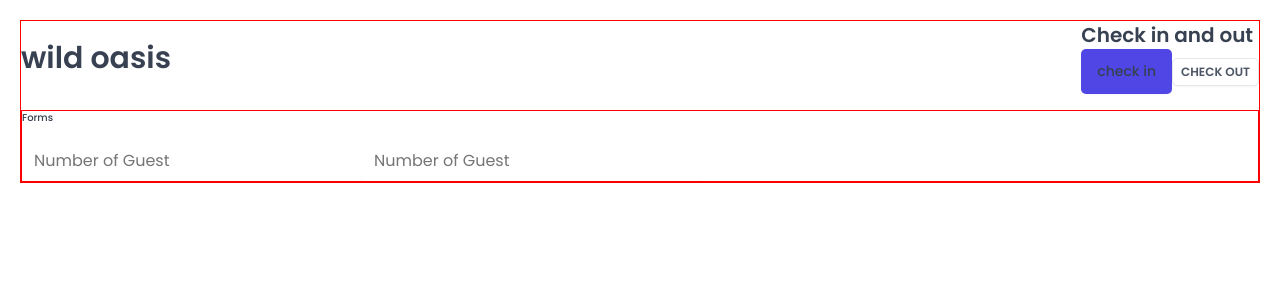
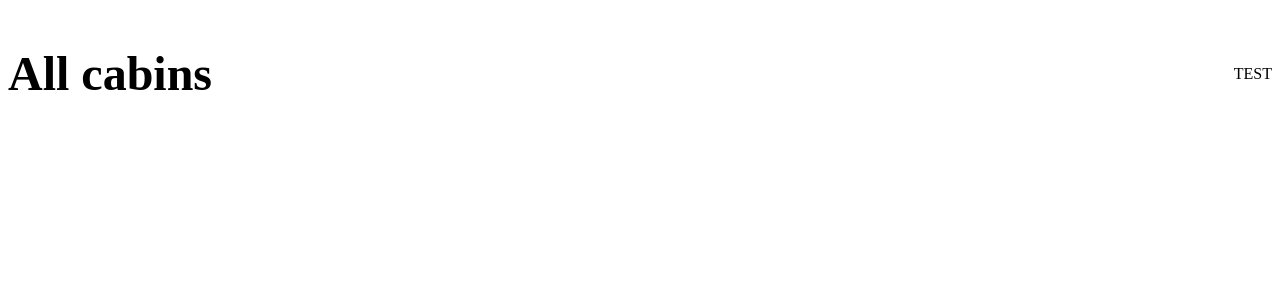
Before and after one commit to jawad-mwadama/The-Wild-Oasis, a React (Vite) app: page /cabins in a window 1280 px wide. Shown: the top 300 px of the page. Built offline with nearby package versions, Linux system fonts and the light colour scheme; a web font is replaced by a local one.

Commit message:
Added Routes to app

```diff
--- a/package.json
+++ b/package.json
@@ -12,6 +12,7 @@
   "dependencies": {
     "react": "^18.2.0",
     "react-dom": "^18.2.0",
+    "react-router-dom": "^6.30.2",
     "styled-components": "^6.1.19"
   },
   "devDependencies": {
--- a/src/App.jsx
+++ b/src/App.jsx
@@ -1,46 +1,27 @@
-import styled from "styled-components";
-import GlobalStyles from "./styles/GlobalStyles";
-import Button from "./ui/Button";
-import Input from "./ui/input";
-import Heading from "./ui/Heading";
-import Row from "./ui/Row";
-
-const StyledApp = styled.div`
-  padding: 20px;
-`;
+import { BrowserRouter, Route, Routes } from "react-router-dom";
+import Dashboard from "./pages/Dashboard";
+import Bookings from "./pages/Bookings";
+import Cabins from "./pages/Cabins";
+import Users from "./pages/Users";
+import Settings from "./pages/Settings";
+import Account from "./pages/Account";
+import Login from "./pages/Login";
+import PageNotFound from "./pages/PageNotFound";
 
 function App() {
   return (
-    <>
-      <GlobalStyles />
-      <StyledApp>
-        <Row>
-          <Row type="horizontal">
-            <Heading as="h1">wild oasis</Heading>
-            <div>
-              <Heading as="h2">Check in and out</Heading>
-              <Button onClick={() => alert("check in")}>check in</Button>
-              <Button
-                variation="secondary"
-                size="small"
-                onClick={() => alert("check out")}
-              >
-                check Out
-              </Button>
-            </div>
-          </Row>
-
-          <Row>
-            <Heading as="h3">Forms</Heading>
-            <form>
-              <Input type="number" placeholder="Number of Guest" />
-
-              <Input type="number" placeholder="Number of Guest" />
-            </form>
-          </Row>
-        </Row>
-      </StyledApp>
-    </>
+    <BrowserRouter>
+      <Routes>
+        <Route path="dashboard" element={<Dashboard />} />
+        <Route path="bookings" element={<Bookings />} />
+        <Route path="cabins" element={<Cabins />} />
+        <Route path="users" element={<Users />} />
+        <Route path="settings" element={<Settings />} />
+        <Route path="Account" element={<Account />} />
+        <Route path="login" element={<Login />} />
+        <Route path="*" element={<PageNotFound />} />
+      </Routes>
+    </BrowserRouter>
   );
 }
 
--- a/src/ui/Row.jsx
+++ b/src/ui/Row.jsx
@@ -15,7 +15,6 @@
     css`
       flex-direction: column;
       gap: 1.6rem;
-      border: 1px solid red;
     `}
 `;
 
```
Also changed, not shown: 1 other file (tests, documents, lock files or other folders).
